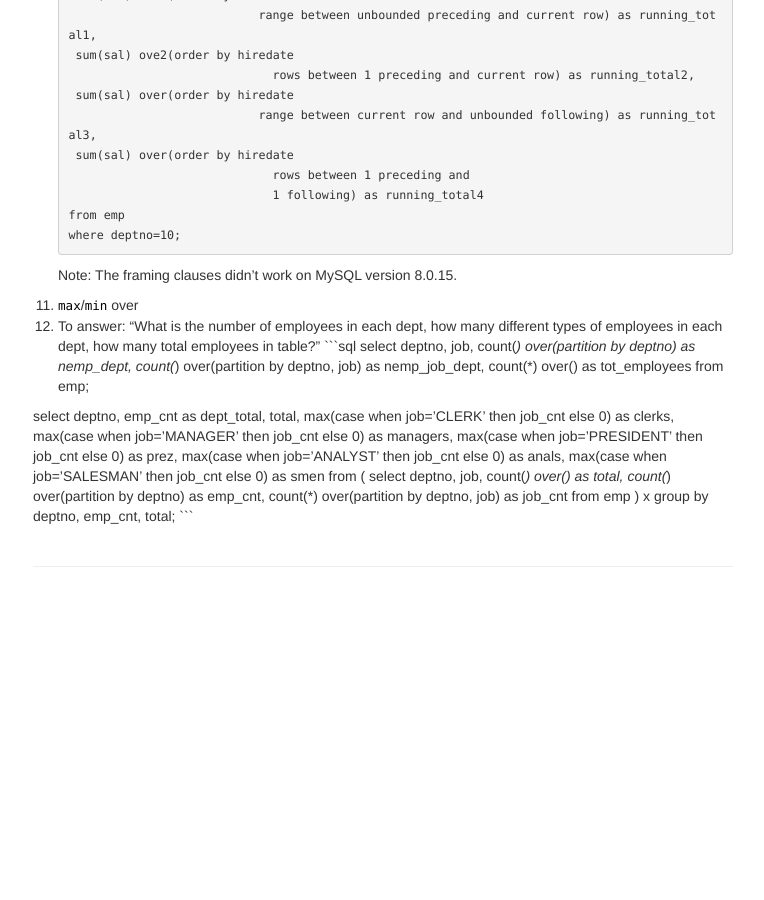
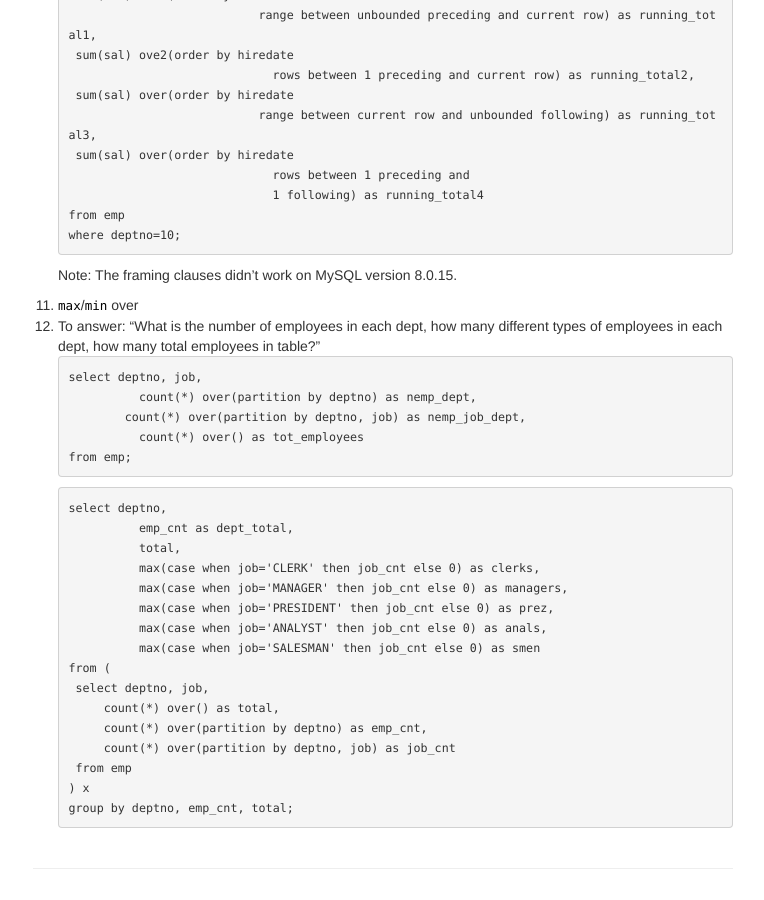
Before and after one commit to lucy-kim/lucy-kim.github.io, a Jekyll site: the page built from pages/learn-mySQL.md, in a window 1280 px wide and 900 px high, scrolled down 6470 px. Shown: the whole window, without its empty margins (257-1021 px from the left). Built offline with Jekyll 4.4.1, drawn with Linux system fonts in a browser that asks for light colours; before the commit the page ends 7068 px from its top, so only the background shows below that; some of the changed text lies outside the part shown.

Commit message:
Update learn-mySQL.md

````diff
--- a/pages/learn-mySQL.md
+++ b/pages/learn-mySQL.md
@@ -260,7 +260,7 @@ where deptno=20
 group by sal
 having count(*) >= all (select count(*) from emp where deptno=20 group by sal);
 ```
-8. (Hard!!) Finding a **median** is also tricky: do a self-join
+8. **(Hard!!)** Finding a **median** is also tricky: do a self-join
 ```sql
 		select a.sal
 		from emp a, emp b
@@ -334,7 +334,8 @@ select deptno, job,
 		   count(*) over(partition by deptno, job) as nemp_job_dept,
 			 count(*) over() as tot_employees
 from emp;
-
+```
+```sql
 select deptno,
 			 emp_cnt as dept_total,
 			 total,
````
Also changed, not shown: other parts of pages/learn-mySQL.md (+1 -1 lines).
